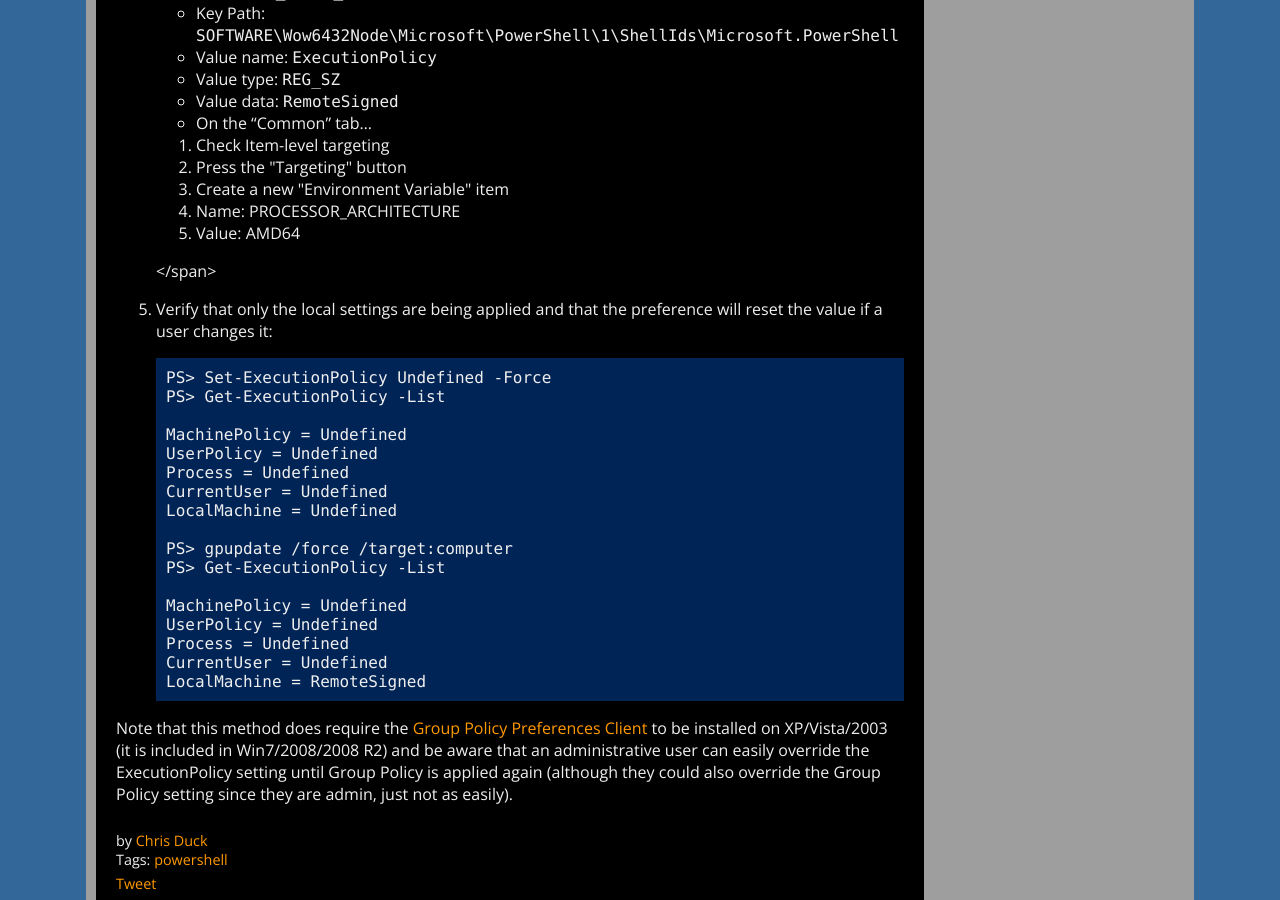
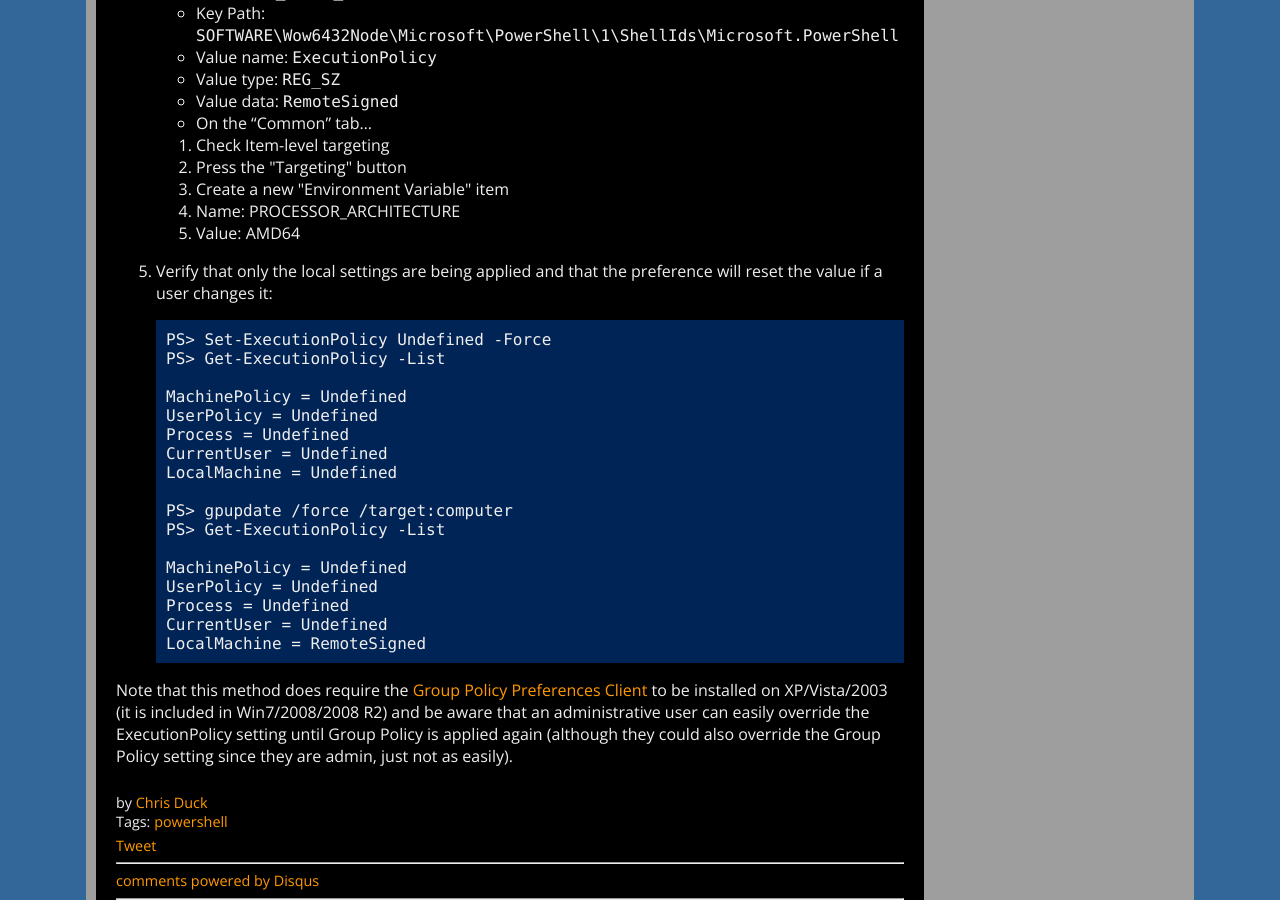
Before and after one commit to gpduck/gpduck.github.io, a Jekyll site: the page built from _posts/2010-09-24-issues-with-configuring-powershell.markdown, in a window 1280 px wide and 900 px high, scrolled down 1498 px. Built offline with Jekyll 4.4.1, drawn with Linux system fonts in a browser that asks for light colours; nearby versions of some CDN libraries; some web fonts are replaced; comment, search, counter and statistics services are not loaded.

Commit message:
nested list again

```diff
--- a/_posts/2010-09-24-issues-with-configuring-powershell.markdown
+++ b/_posts/2010-09-24-issues-with-configuring-powershell.markdown
@@ -62,7 +62,6 @@
     * Value type: ``REG_SZ``
     * Value data: ``RemoteSigned``
     * On the "Common" tab...<br />
-    <span>
     <ol>
       <li>Check Item-level targeting</li>
       <li>Press the "Targeting" button</li>
@@ -70,7 +69,6 @@
       <li>Name: PROCESSOR_ARCHITECTURE</li>
       <li>Value: AMD64</li>
     </ol>
-    </span>
 
 5. Verify that only the local settings are being applied and that the preference will reset the value if a user changes it:
 
```
